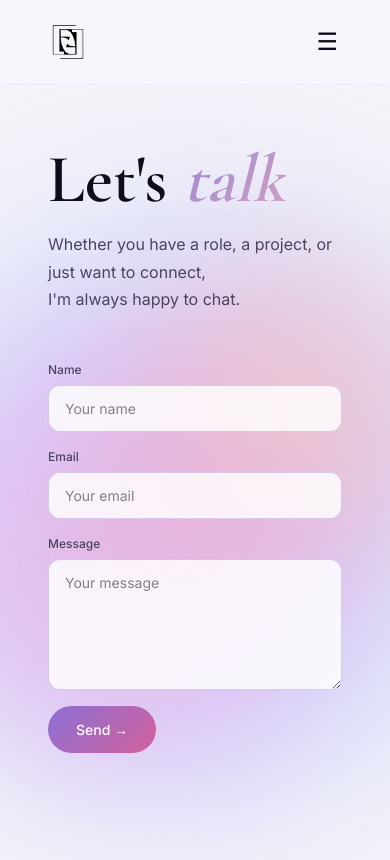
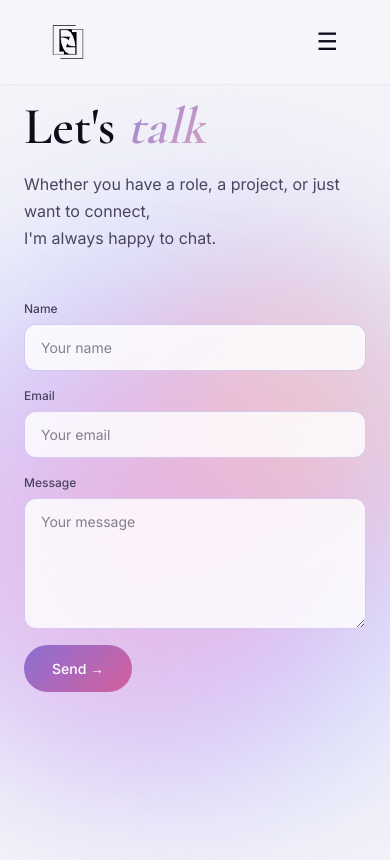
Before and after one commit to flinlabs/new-portfolio, a Next.js app: page /contact in a window 390 px wide. Shown: the top 860 px of the page. Built offline with nearby package versions, Linux system fonts and the light colour scheme.

Commit message:
add mobile responsibe layout for contact page

```diff
--- a/app/contact/page.tsx
+++ b/app/contact/page.tsx
@@ -25,8 +25,9 @@ export default function Contact() {
 	}
 
 	return (
-		<main style={{ maxWidth: "900px", margin: "0 auto", padding: "144px 48px 120px" }}>
-			<h1 style={{
+		<main className="mobile-pad" style={{ maxWidth: "900px", margin: "0 auto", padding: "144px 48px 120px" }}>
+
+			<h1 className="mobile-h1" style={{
 				fontFamily: "var(--font-cormorant)",
 				fontSize: "68px",
 				fontWeight: 600,
@@ -41,7 +42,7 @@ export default function Contact() {
 				I&apos;m always happy to chat.
 			</p>
 
-			<form onSubmit={handleSubmit} style={{ display: "flex", flexDirection: "column", gap: "16px", maxWidth: "480px" }}>
+			<form onSubmit={handleSubmit} className="mobile-full" style={{ display: "flex", flexDirection: "column", gap: "16px", maxWidth: "480px" }}>
 				<div style={{ display: "flex", flexDirection: "column", gap: "6px" }}>
 					<label style={{ fontSize: "12px", fontWeight: 500, color: "var(--text-muted)" }}>Name</label>
 					<input
```
